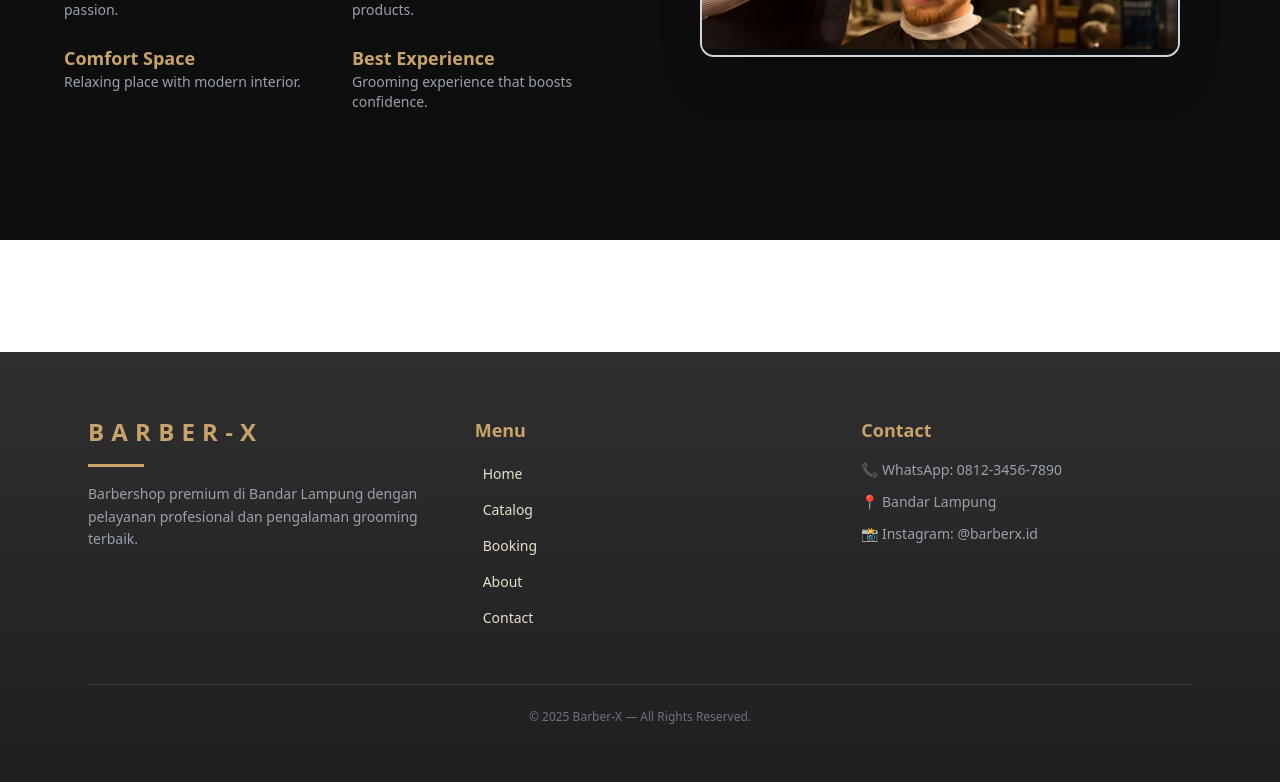
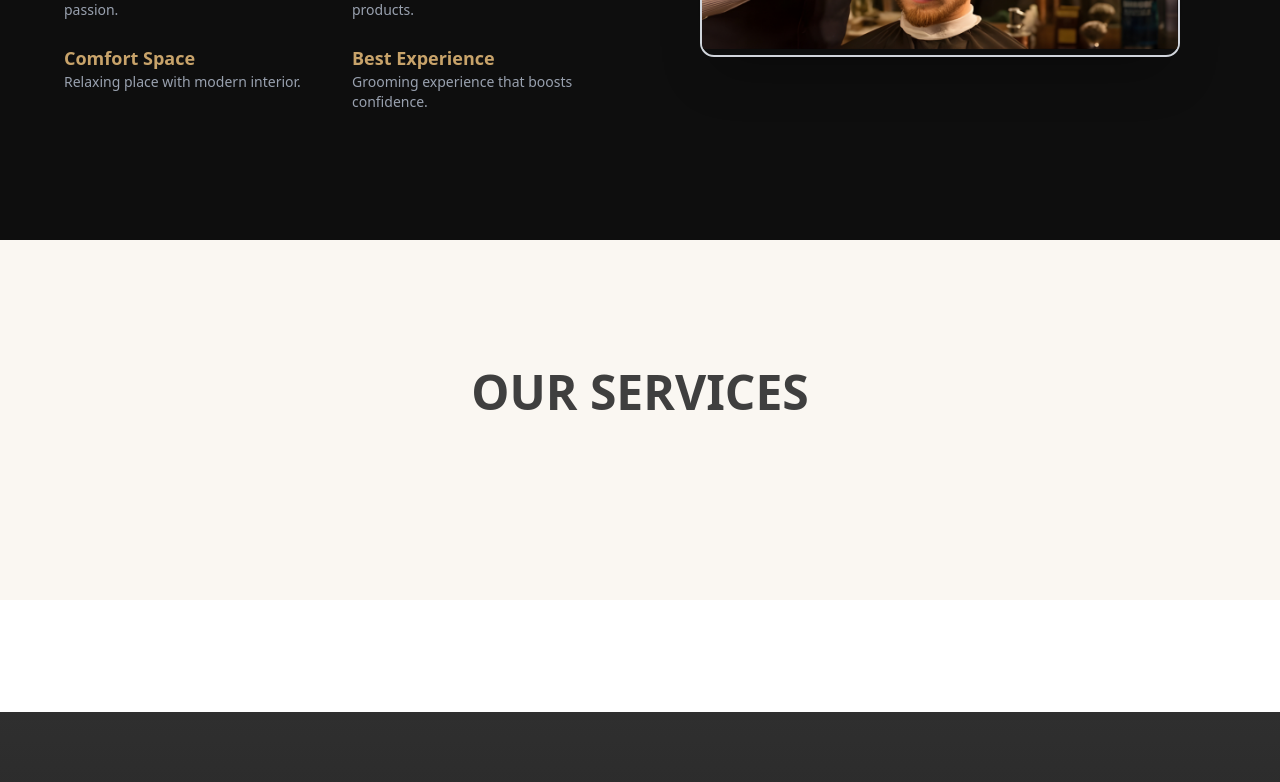
Before and after one commit to NaswaNovellia-23312014/Barber-x, a Next.js app in the folder web/: page / in a window 1280 px wide. Shown: the part 1260-2042 px from the top of the page. Built offline with nearby package versions, Linux system fonts and the light colour scheme.

Commit message:
ui: tambah judul section services

```diff
--- a/web/src/app/(main)/page.tsx
+++ b/web/src/app/(main)/page.tsx
@@ -5,17 +5,13 @@ import { Button } from "@/components/ui/button";
 export default function Home() {
   return (
     <div className="w-full mt-8 pt-24">
-      {/* Hero Section */}
+      {/* ================= HERO ================= */}
       <section
         className="w-full h-[80vh] bg-cover bg-center relative"
-        style={{
-          backgroundImage: "url('/images/cutt.jpg')",
-        }}
+        style={{ backgroundImage: "url('/images/cutt.jpg')" }}
       >
-        {/* Overlay gelap */}
         <div className="absolute inset-0 bg-black/50"></div>
 
-        {/* Teks */}
         <div className="relative z-10 h-full flex flex-col justify-center items-center text-center px-4">
           <h1 className="text-4xl md:text-6xl font-bold text-[#E9DFC7] drop-shadow-lg">
             Welcome To Barber-X
@@ -34,7 +30,7 @@ export default function Home() {
         </div>
       </section>
 
-      {/* ABOUT SECTION */}
+      {/* ================= ABOUT ================= */}
       <section
         id="about"
         className="w-full bg-[#0E0E0E] px-6 md:px-16 py-32 mt-10"
@@ -57,19 +53,10 @@ export default function Home() {
 
             <div className="grid grid-cols-2 gap-6 mt-8">
               {[
-                [
-                  "Professional",
-                  "Skilled barbers with experience and passion.",
-                ],
-                [
-                  "Premium Service",
-                  "High quality tools and grooming products.",
-                ],
+                ["Professional", "Skilled barbers with experience and passion."],
+                ["Premium Service", "High quality tools and grooming products."],
                 ["Comfort Space", "Relaxing place with modern interior."],
-                [
-                  "Best Experience",
-                  "Grooming experience that boosts confidence.",
-                ],
+                ["Best Experience", "Grooming experience that boosts confidence."],
               ].map(([title, desc]) => (
                 <div key={title}>
                   <h4 className="text-[#C8A36A] font-semibold text-lg">
@@ -90,12 +77,22 @@ export default function Home() {
               height={350}
               className="rounded-xl shadow-2xl w-[380px] md:w-[480px] object-cover border-2 border-gray-300"
             />
-
-            <section id= "services">
-
-            </section>
           </div>
         </div>
+      </section>
+
+      {/* ================= CATALOG ================= */}
+      <section
+        id="services"
+        className="w-full bg-[#FAF7F2] px-6 md:px-16 py-32"
+      >
+        <div className="text-center mb-14">
+          <h2 className="text-3xl md:text-5xl font-bold text-[#3F3F3F]">
+            OUR SERVICES
+          </h2>
+
+        </div>
+
       </section>
     </div>
   );
```
